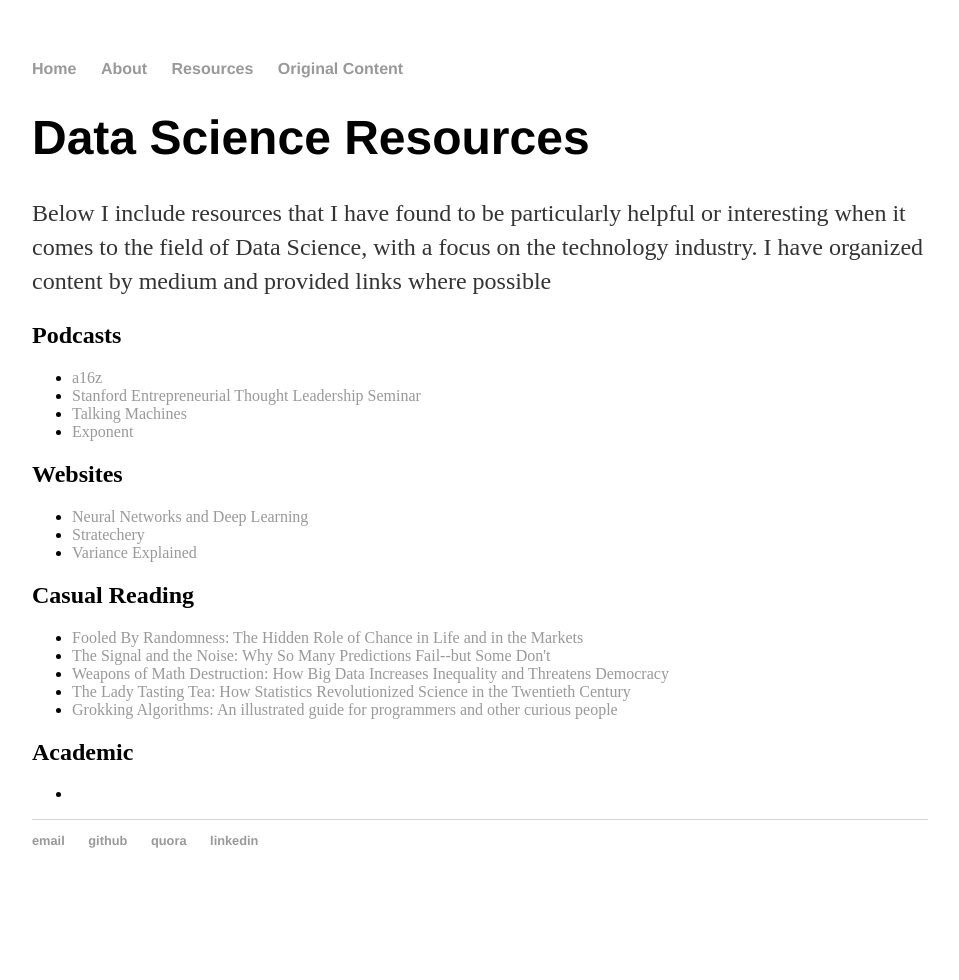
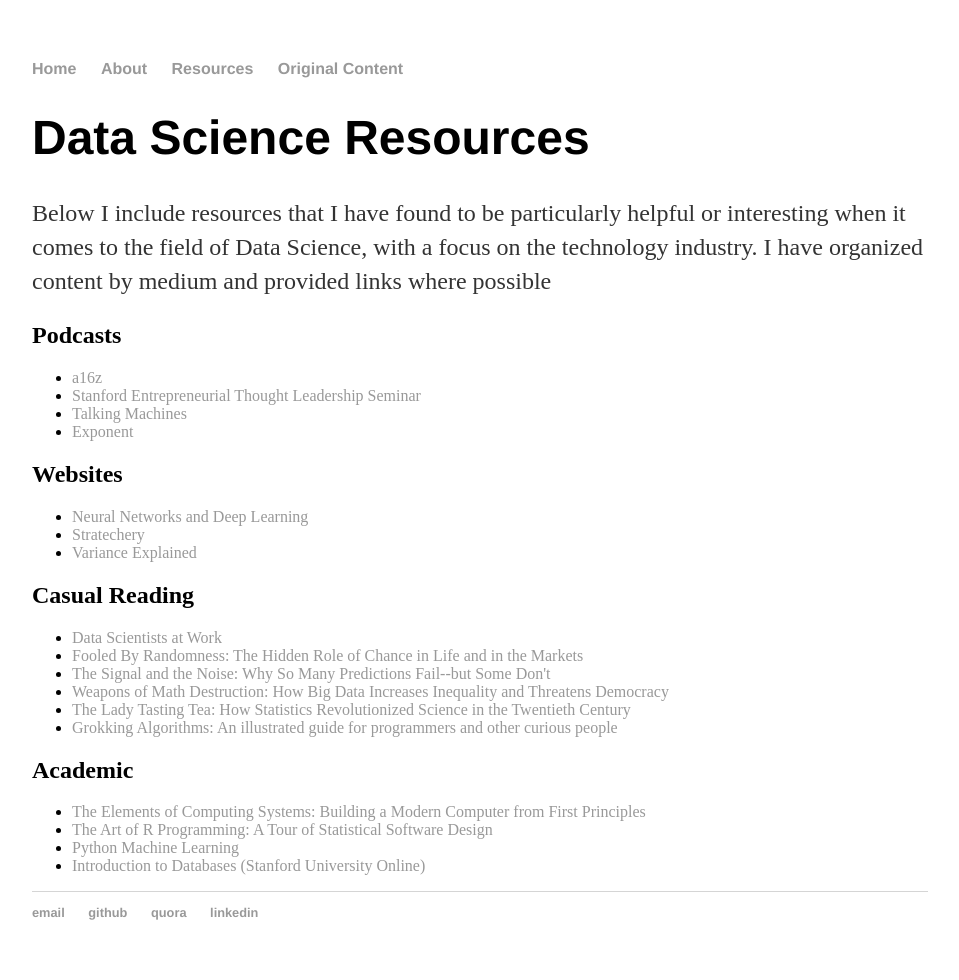
Before and after one commit to panders225/panders225.github.io, a Jekyll site: the page built from resources/index.html, in a window 1280 px wide. Shown: the whole page, without its empty margins (160-1119 px from the left). Built offline with Jekyll 4.4.1, drawn with Linux system fonts in a browser that asks for light colours; before the commit the page ends 908 px from its top, so only the background shows below that.

Commit message:
added some academic resources

```diff
--- a/resources/index.html
+++ b/resources/index.html
@@ -23,6 +23,11 @@
 						</ul>
 					<h2>Casual Reading</h2>
 						<ul>
+							<li>
+								<a href="https://www.amazon.com/Data-Scientists-Work-Sebastian-Gutierrez/dp/1430265981/ref=sr_1_1?s=books&ie=UTF8&qid=1491782756&sr=1-1&keywords=data+scientists+at+work">
+									Data Scientists at Work
+								</a>
+							</li>
 							<li>
 								<a href="https://www.amazon.com/Fooled-Randomness-Hidden-Markets-Incerto/dp/0812975219">
 									Fooled By Randomness: The Hidden Role of Chance in Life and in the Markets
@@ -51,6 +56,25 @@
 					<h2>Academic</h2>
 						<ul>
 							<li>
+								<a href="https://www.amazon.com/Elements-Computing-Systems-Building-Principles/dp/0262640686/ref=sr_1_1?s=books&ie=UTF8&qid=1491782899&sr=1-1&keywords=the+elements+of+computing+systems">
+								The Elements of Computing Systems: Building a Modern Computer from First Principles
+								</a>
+							</li>
+							<li>
+								<a href="https://www.amazon.com/Art-Programming-Statistical-Software-Design/dp/1593273843/ref=sr_1_1?s=books&ie=UTF8&qid=1491782971&sr=1-1&keywords=the+art+of+r+programming">
+								The Art of R Programming: A Tour of Statistical Software Design
+								</a>
+							</li>
+							<li>
+								<a href="https://www.amazon.com/dp/1783555130?psc=1">
+								Python Machine Learning
+								</a>
+							</li>
+							<li>
+								<a href="https://lagunita.stanford.edu/courses/Engineering/db/2014_1/about">
+								Introduction to Databases (Stanford University Online)
+								</a>
+							</li>
 						</ul>
 
 	</div>
```
